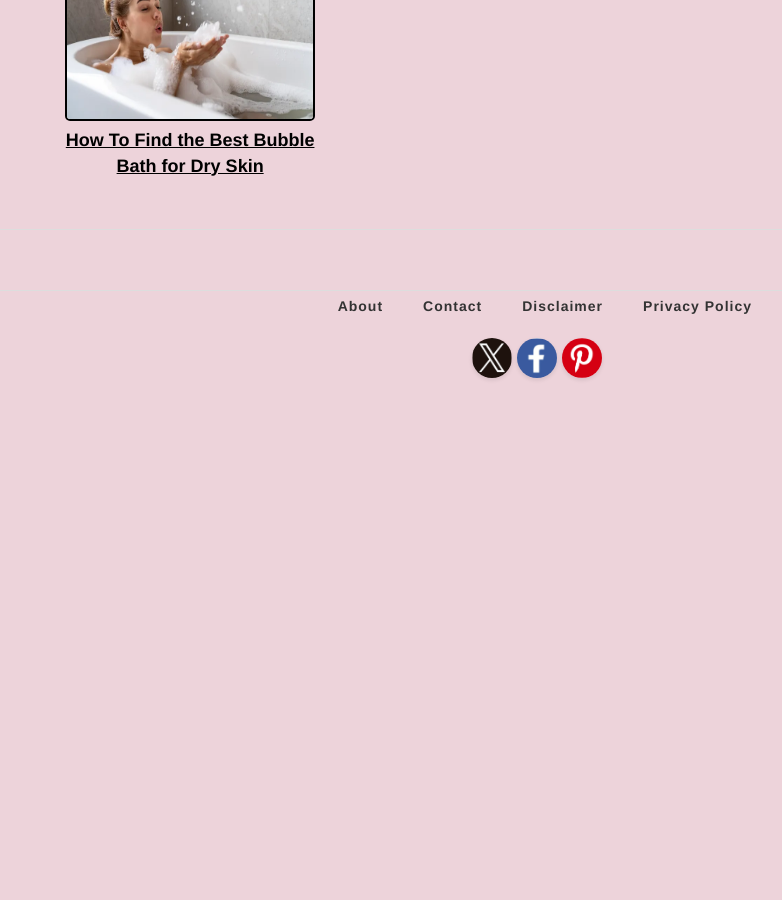
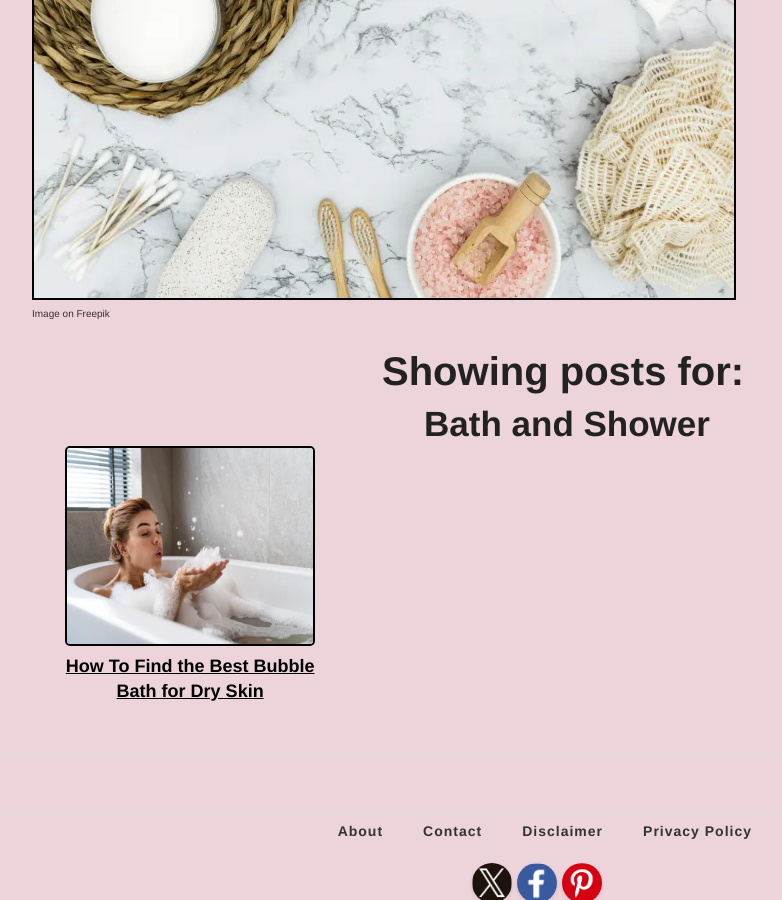
Before and after one commit to QMTesting/takeonbeauty, a Jekyll site: the page built from bath-and-shower.html, in a window 1280 px wide and 900 px high, scrolled down 753 px. Shown: the whole window, without its empty margins (203-985 px from the left). Built offline with Jekyll 4.4.1, drawn with Linux system fonts in a browser that asks for light colours; before the commit the page ends 1158 px from its top, so only the background shows below that.

Commit message:
Update bath-and-shower.html

```diff
--- a/bath-and-shower.html
+++ b/bath-and-shower.html
@@ -19,6 +19,10 @@ permalink: /bath-and-shower/
     <span>Explore our selection of articles, carefully chosen to offer insights into bath and shower products.</span>
   </div>
 </div>
+<figure>
+  <img src="/assets/images/bath-shower-category.webp" alt="Bath and Shower Category" />
+  <figcaption>Image on Freepik</figcaption>
+</figure>
 
 <style>
   @media only screen and (min-width: 820px) and (max-width: 1920px) {
```
